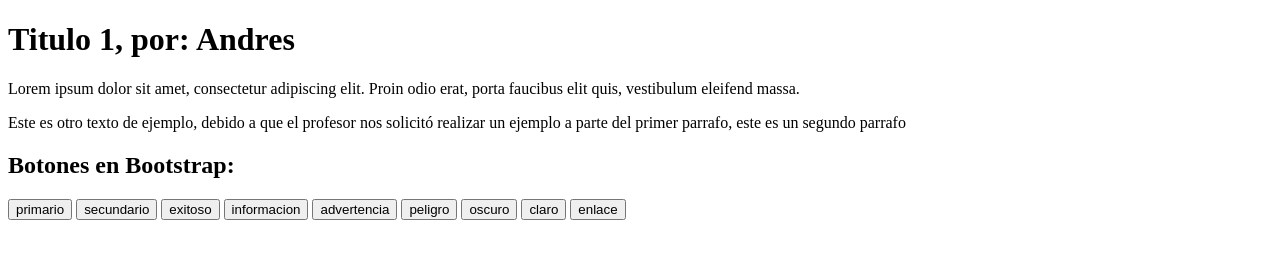
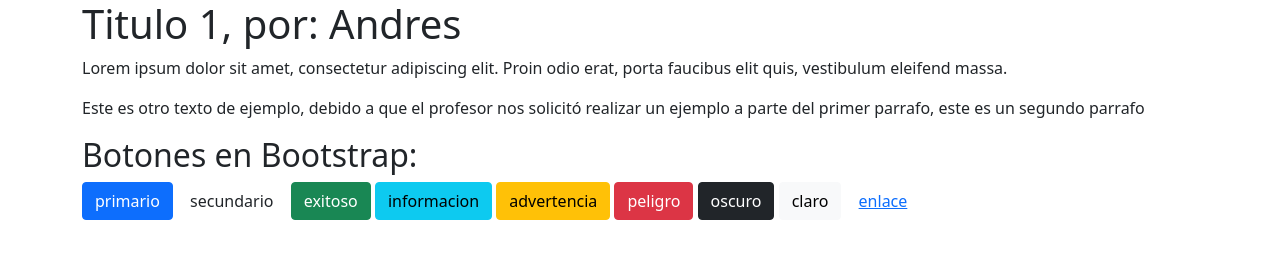
Before and after one commit to AndresFGaleano/Proyecto, a plain HTML site: page index.html in a window 1280 px wide. Drawn offline with Linux system fonts and the light colour scheme.

Commit message:
soy un estupido

```diff
--- a/index.html
+++ b/index.html
@@ -6,7 +6,7 @@
     <title>Prueba</title>
 
 </head>
-<link href="css/bootstrap.min.css">
+<link rel="stylesheet" href="css/bootstrap.min.css">
 <body>
     <div class="container">
         <h1>Titulo 1, por: Andres</h1>
```
